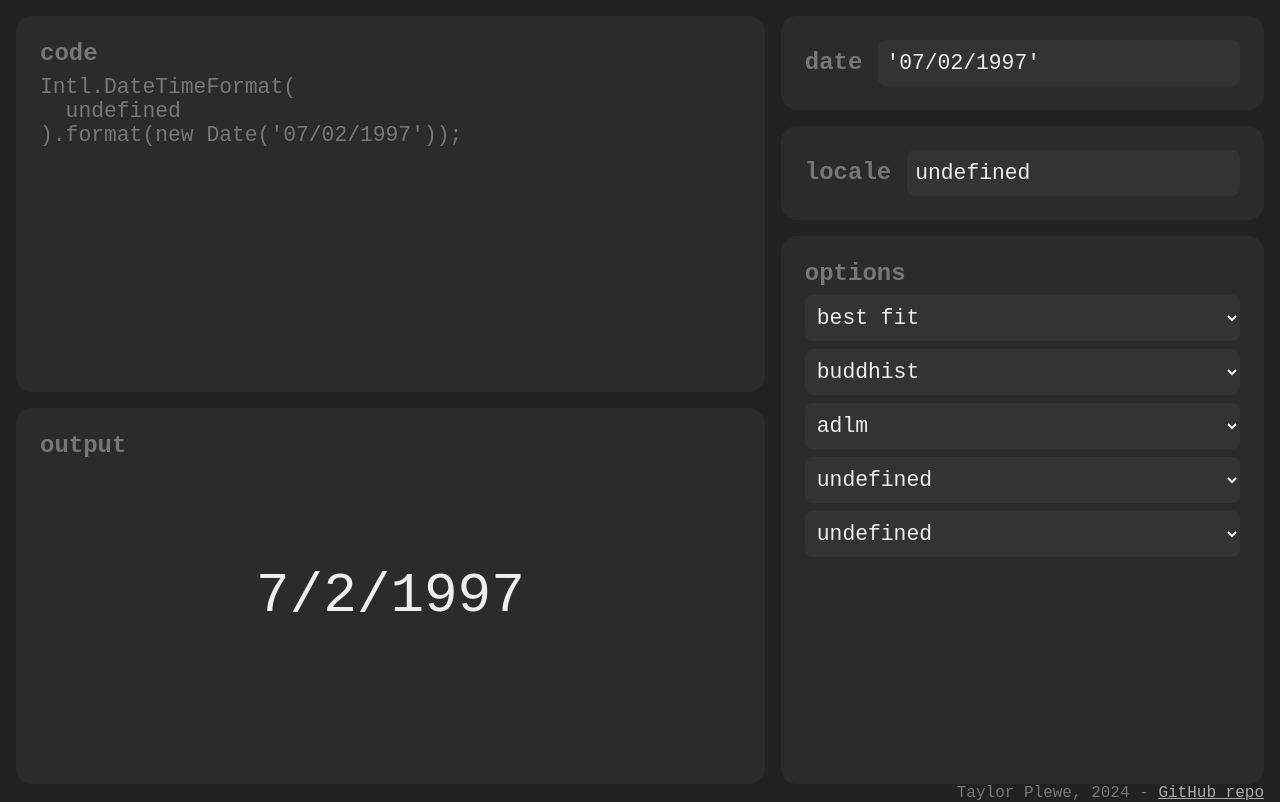
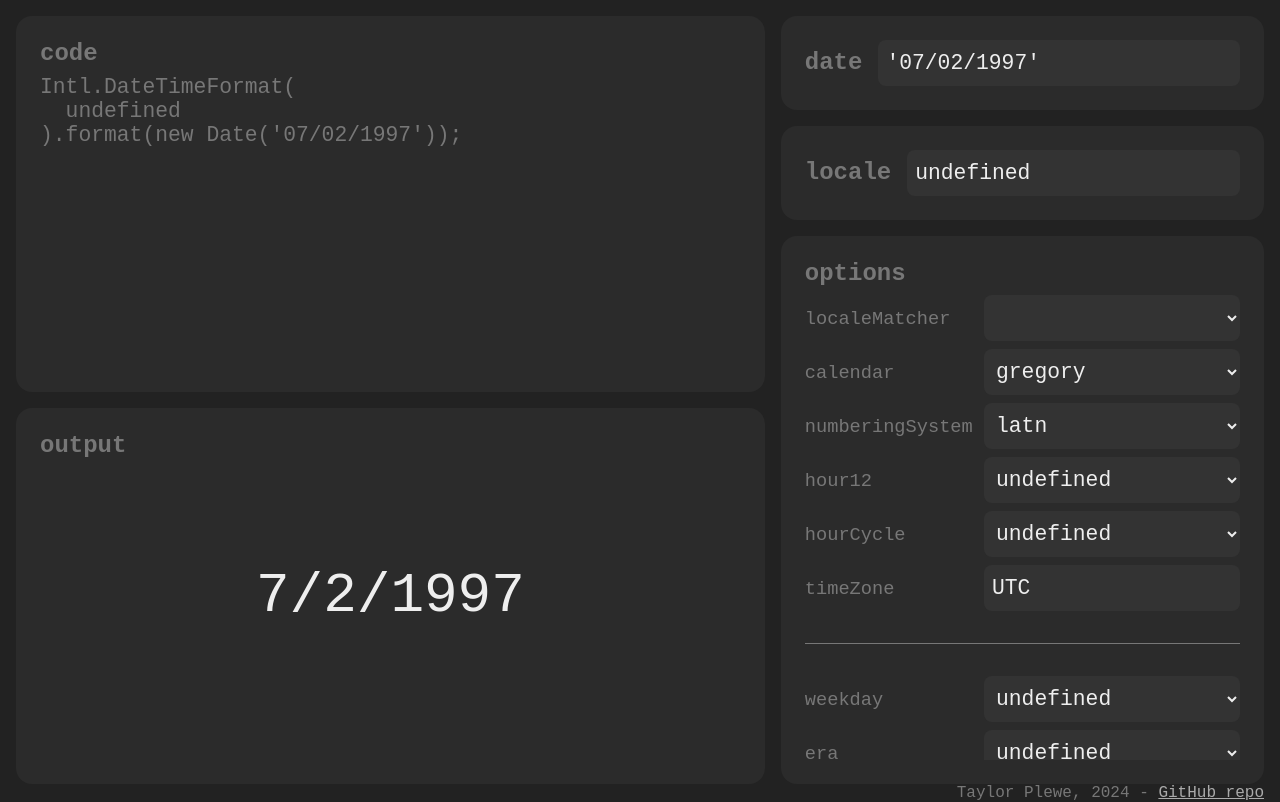
Before and after one commit to taylorplewe/intlformat.me, a Svelte app: page / in a window 1280 px wide. Built offline with nearby package versions, Linux system fonts and the light colour scheme.

Commit message:
technically it is working but somewhat jank

```diff
--- a/src/App.svelte
+++ b/src/App.svelte
@@ -22,12 +22,23 @@ const onDateSubmit = (e: Event): void => {
 	formatter.dateString = dateString;
 	dateString = formatter.dateString;
 }
+const onOptionSubmit = (e: Event, key: string): void => {
+	if ('key' in e) {
+		e.key === 'Enter' && (e.target as HTMLElement)?.blur();
+		return;
+	}
+	formatter.setOption(key, (e.target as HTMLInputElement).value);
+}
 
 const selectInputEl =
 	({ target }: { target: EventTarget | null }): void =>
 		(target as HTMLInputElement)?.select();
 
-const changeEvent = e => console.log(e);
+const selectOption = (e: Event, key: string): void => {
+	const { value } = e.target as HTMLSelectElement;
+	formatter.setOption(key, value);
+	formatter.dateString = dateString; // trigger re-render
+}
 </script>
 
 <main>
@@ -77,23 +88,35 @@ const changeEvent = e => console.log(e);
     <article id="options" class="flex-grow overflow-auto">
       <h1>options</h1>
       <div id="options-list">
-		{#each Object.entries(OPTIONS.dates.locale) as [key, values]}
+		{#each Object.entries(OPTIONS.dates) as [, options]}
+		  {#each Object.entries(options) as [key, values]}
+		    <div class="labelled-input">
+			  <label for={`option-${key}`}>{key}</label>
 			  {#if Array.isArray(values)}
-		    <select id={`option-${key}`} class="input" on:change={changeEvent}>
+			    <select
+				  value={formatter.options[key] || 'undefined'}
+				  id={`option-${key}`}
+				  class="input"
+				  on:change={e => selectOption(e, key)}
+				>
 				  {#each values as value}
 				    <option value={value}>{value}</option>
 				  {/each}
 			    </select>
+			  {:else}
+			    <input
+				  value={formatter.options[key]}
+				  type="text"
+				  id={`option-${key}`}
+				  on:blur={e => onOptionSubmit(e, key)}
+				  on:keydown={e => onOptionSubmit(e, key)}
+				  on:focus={selectInputEl}
+				/>
 			  {/if}
+		    </div>
 		  {/each}
-
-
-        <!-- {#each OPTIONS as option}
-          <div class="labelled-input">
-            <label for="option-{name}">{name}</label>
-            <input id="option-{name}" value={defaultValue} type={type} />
-          </div>
-        {/each} -->
+		  <hr />
+		{/each}
       </div>
     </article>
   </div>
```
Lines whose indentation alone changed are shown as unchanged.
